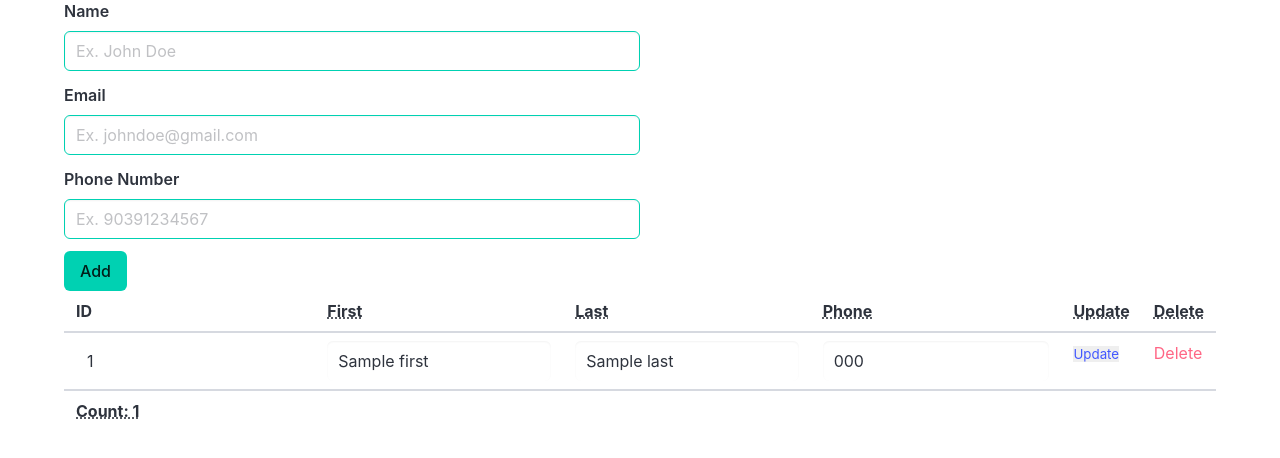
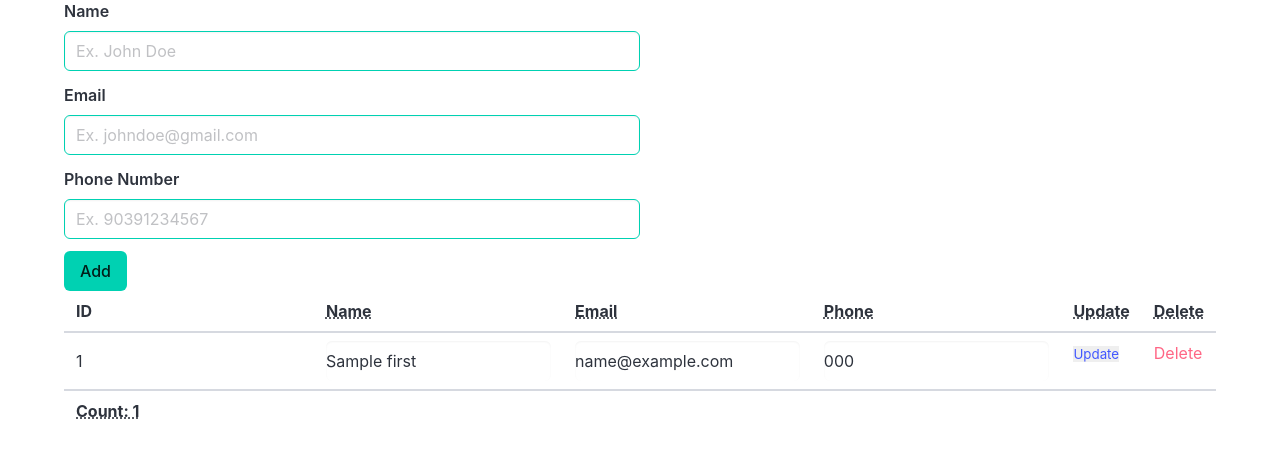
Before and after one commit to saeedghollami/python-samples, a Flask app: template Phonebook/web/templates/index.html in a window 1280 px wide. Shown: the part 206-664 px from the top of the page. Run offline with Flask 2, Linux system fonts and the light colour scheme; the template is opened without the code that fills it: most values are stand-ins (such as "Sample title", 1, 10 or a date in 2020); parts of the project's set-up code (start-up, migrations or seed data) failed here and were passed over; some libraries are stand-ins or nearby versions.

Commit message:
Change last name field with email in db and webapp

```diff
--- a/Phonebook/web/templates/index.html
+++ b/Phonebook/web/templates/index.html
@@ -52,8 +52,8 @@
           <thead>
             <tr>
               <th>ID</th>
-              <th><abbr title="First Name">First</abbr></th>
-              <th><abbr title="Last Name">Last</abbr></th>
+              <th><abbr title="Name">Name</abbr></th>
+              <th><abbr title="Email">Email</abbr></th>
               <th><abbr title="Phone Number">Phone</abbr></th>
               <th><abbr title="Update a contact">Update</abbr></th>
               <th><abbr title="Delete a contact">Delete</abbr></th>
@@ -75,16 +75,16 @@
             <form method="post" action="{{ url_for('update') }}">
               <tr>
                 <td>
-                  <input class="input" type="text" name="cid" value="{{ contact.id }}" readonly style="border: none;">
+                  <input class="input" type="text" name="cid" value="{{ contact.id }}" readonly style="border: 0;padding:0;">
                 </td>
                 <td>
-                  <input class="input" type="text" name="first" value="{{ contact.first }}" style="border:none;">
+                  <input class="input" type="text" name="first" value="{{ contact.first }}" style="border:0;padding:0;">
                 </td>
                 <td>
-                  <input class="input" type="text" name="last" value="{{ contact.last }}" style="border:none;">
+                  <input class="input" type="email" name="email" value="{{ contact.email }}" style="border:0;padding:0;">
                 </td>
                 <td>
-                  <input class="input" type="text" name="phone" value="{{ contact.phone }}" style="border:none;">
+                  <input class="input" type="text" name="phone" value="{{ contact.phone }}" style="border:0;padding:0;">
                 </td>
                 <td>
                   <input class="has-text-link" type="submit" value="Update" style="background-color: none; border:0; padding:0; display:inline; cursor:pointer;">
```
Also changed, not shown: Phonebook/web/ponydb.py (+4 -10 lines), Phonebook/web/phonebook.sqlite.
